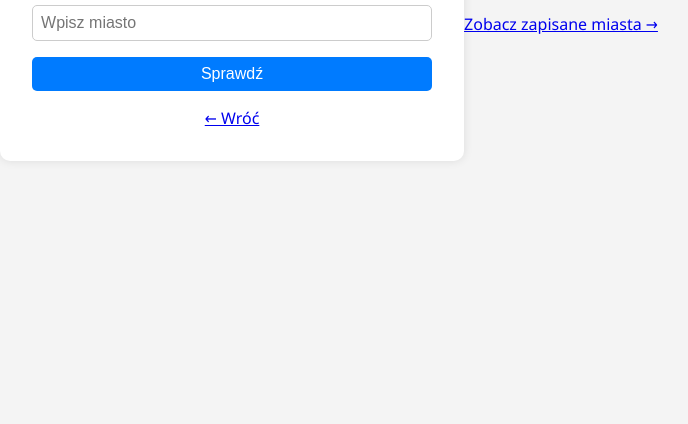
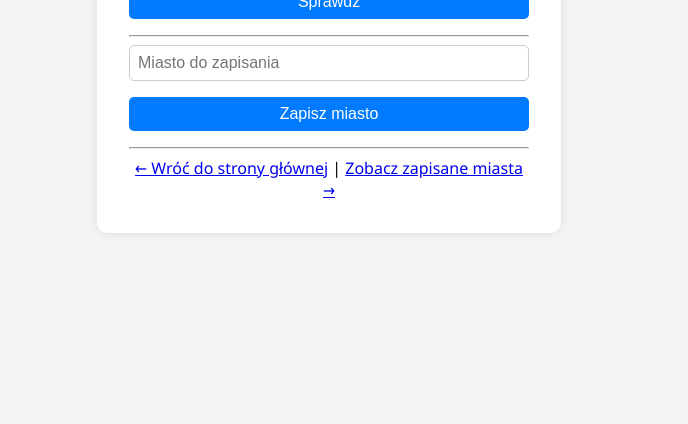
Before and after one commit to DKKurdi/PWA-S1, a website: page public/weather.html in a window 1280 px wide. Shown: the part 376-800 px from the top of the page, without its empty margins (311-999 px from the left). Drawn offline with Linux system fonts and the light colour scheme.

Commit message:
Update weather.html

```diff
--- a/public/weather.html
+++ b/public/weather.html
@@ -9,19 +9,34 @@
 <body>
   <div class="container">
     <h1>Sprawdź pogodę</h1>
+
+    <!-- Formularz API -->
     <form id="weatherForm">
       <input type="text" id="city" placeholder="Wpisz miasto" required />
       <button type="submit">Sprawdź</button>
     </form>
     <div id="weatherResult"></div>
-    <a href="index.html">← Wróć</a>
+
+    <hr />
+
+    <!-- Formularz IndexedDB -->
+    <form id="saveForm">
+      <input type="text" id="saveCity" placeholder="Miasto do zapisania" required />
+      <button type="submit">Zapisz miasto</button>
+    </form>
+    <ul id="savedCitiesList"></ul>
+
+    <hr />
+    <a href="index.html">← Wróć do strony głównej</a> |
+    <a href="saved.html">Zobacz zapisane miasta →</a>
   </div>
 
   <script>
+    // API pogodowe
     document.getElementById('weatherForm').addEventListener('submit', async (e) => {
       e.preventDefault();
       const city = document.getElementById('city').value;
-      const apiKey = 'ed64a87eb2f6d91c36af8ae7fdd13771';
+      const apiKey = 'TWOJE_API_KEY'; // ← zamień na swój prawdziwy klucz
       const url = `https://api.openweathermap.org/data/2.5/weather?q=${city}&appid=${apiKey}&units=metric&lang=pl`;
 
       try {
@@ -33,11 +48,9 @@
         document.getElementById('weatherResult').textContent = "Błąd pobierania danych.";
       }
     });
-  </script>
-  <script>
-  // Otwarcie bazy
+
+    // IndexedDB zapis/odczyt
     const request = indexedDB.open("weatherAppDB", 1);
-
     request.onupgradeneeded = function(event) {
       const db = event.target.result;
       db.createObjectStore("cities", { keyPath: "name" });
@@ -79,8 +92,5 @@
       };
     }
   </script>
-
-  <a href="saved.html">Zobacz zapisane miasta →</a>
-
 </body>
 </html>
```
Lines whose indentation alone changed are shown as unchanged.
